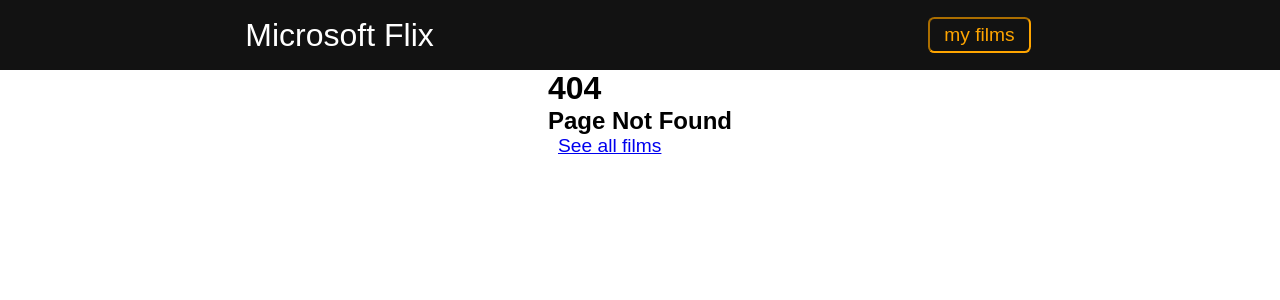
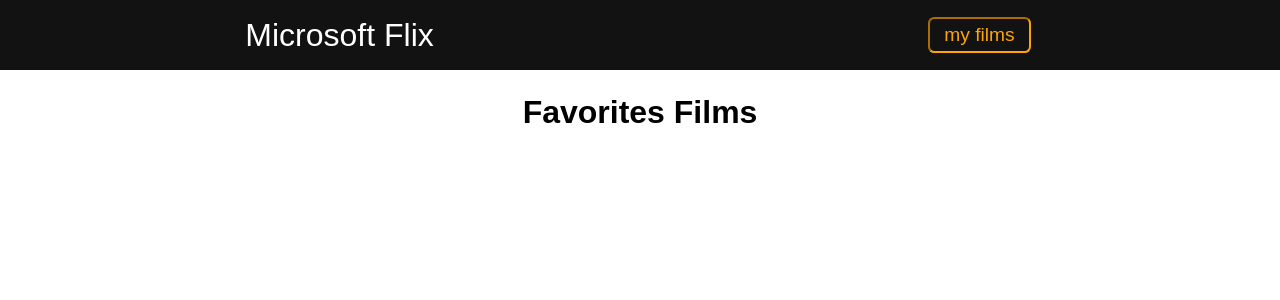
Before and after one commit to dinizdv/React, a React (Create React App) app in the folder projects/films/: page /favorites in a window 1280 px wide. Before the commit this address had no page. Shown: the top 300 px of the page. Built offline with nearby package versions, Linux system fonts and the light colour scheme; the HTML template or start-up script is replaced by a standard one.

Commit message:
feat(favorites): new page including favorites films of the user (localStorage).

```diff
--- /dev/null
+++ b/projects/films/src/pages/Favorites/favorites.css
@@ -0,0 +1,64 @@
+body {
+    margin: 0;
+    padding: 0;
+    box-sizing: border-box;
+}
+
+.myFilms{
+    width: 100%;
+    max-width: 60%;
+    margin-top: 24px;
+    display: flex;
+    flex-direction: column;
+    align-items: center;
+  }
+
+  .myFilms h1{
+    margin-bottom: 14px;
+  }
+
+  .myFilms span{
+    font-size: 18px;
+  }
+
+  .myFilms ul{
+    width: 100%;
+  }
+
+  .myFilms ul li{
+    list-style: none;
+    display: flex;
+    justify-content: space-between;
+    align-items: center;
+    margin-bottom: 14px;
+  }
+
+  .myFilms div{
+    display: flex;
+    justify-content: center;
+    align-items: center;
+  }
+
+  .myFilms div a {
+    text-decoration: none;
+    color: dodgerblue;
+    margin-right: 14px;
+  }
+
+
+  .myFilms button {
+    padding: 6px 12px;
+    border-radius: 4px;
+    background-color: crimson;
+    color: #fff;
+    border: 2px solid #121212;
+  }
+
+  @media (max-width: 768px){
+    .myFilms {
+        max-width: 90%;
+    }
+    .myFilms div a {
+        font-size: 1rem;
+    }
+  }
--- /dev/null
+++ b/projects/films/src/pages/Favorites/index.js
@@ -0,0 +1,35 @@
+import {useEffect, useState} from 'react'
+import './favorites.css'
+import { Link } from 'react-router-dom'
+
+function Favorites(){
+
+    const [films, setFilms] = useState([])
+
+    useEffect(() => {
+        const myList = localStorage.getItem("@filmsFlix")
+        setFilms(JSON.parse(myList) || [])
+    }, [])
+
+    return(
+        <div className="myFilms">
+            <h1>Favorites Films</h1>
+
+        <ul>
+            {films.map((item) => {
+                return(
+                    <li key={item.id}>
+                        <span>{item.title}</span>
+                        <div>
+                            <Link to={`/film/${item.id}`}>See details</Link>
+                            <button>Delete</button>
+                        </div>
+                    </li>
+                )
+            })}
+        </ul>
+        </div>
+    )
+}
+
+export default Favorites
--- a/projects/films/src/pages/Film/index.js
+++ b/projects/films/src/pages/Film/index.js
@@ -49,7 +49,7 @@
         }
 
         savedFilms.push(film)
-        localStorage.setItem("@filmsFlix", JSON.stringify(savedFilms)) // stringiy (string because of the array)
+        localStorage.setItem("@filmsFlix", JSON.stringify(savedFilms))
         alert("Saved successfully to 'Favorites'.")
     }
 
--- a/projects/films/src/routes.js
+++ b/projects/films/src/routes.js
@@ -3,6 +3,7 @@
 import Header from './components/Header'
 import Home from './pages/Home'
 import Film from './pages/Film'
+import Favorites from './pages/Favorites'
 import Error from './pages/Error'
 
 function RoutesApp() {
@@ -12,6 +13,7 @@
         <Routes>
         <Route path="/" element={<Home/>} />
         <Route path="/film/:id" element={<Film/>} />
+        <Route path="/favorites" element={<Favorites/>} />
         <Route path="*" element={<Error/>} /> {/* * => page not found */}
         </Routes>
         </BrowserRouter>
```
